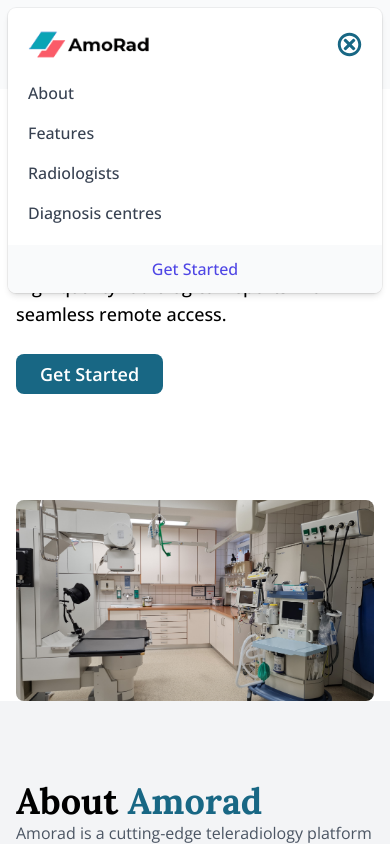
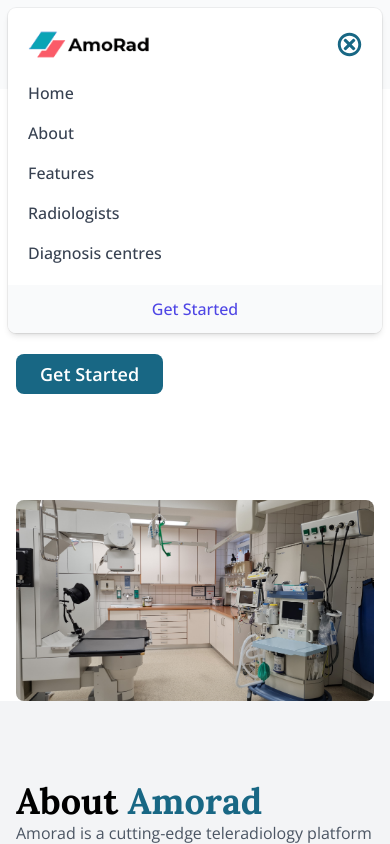
Before and after one commit to f8makinde/Frot, a Next.js app: page /health in a window 390 px wide. Both pictures are taken after a click on the button 361 px from the left and 44 px from the top of the page. Shown: the top 844 px of the page. Built offline with nearby package versions, Linux system fonts and the light colour scheme; some icons are missing.

Commit message:
added homepage

```diff
--- a/src/components/healthcare/Navbar.jsx
+++ b/src/components/healthcare/Navbar.jsx
@@ -102,6 +102,9 @@ export default function Navbar() {
                   </div>
                 </div>
                 <div className="px-2 pt-2 pb-3">
+                <Link href="/"                               className="block px-3 py-2 rounded-md text-base font-medium text-gray-700 hover:text-gray-900 hover:bg-gray-50">
+                   Home
+                </Link>
                   {navigation.map((item) => (
                     <ScrollLink
                     key={item.name}
```
